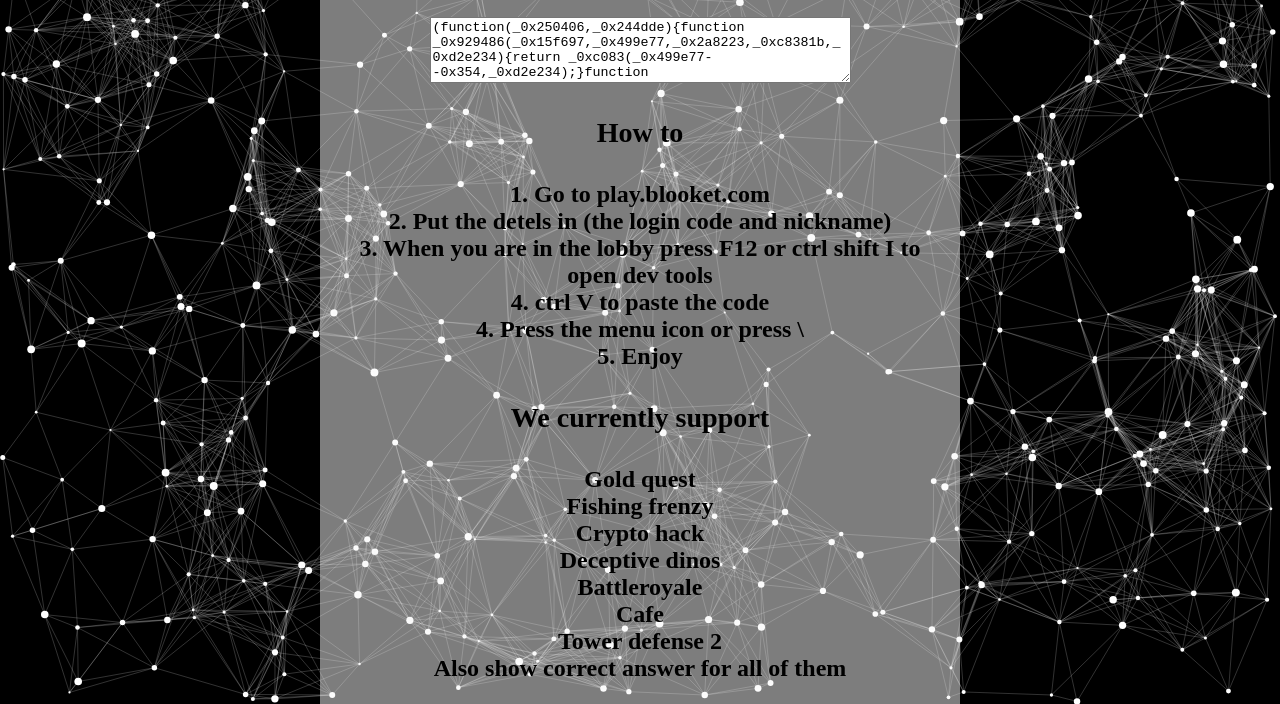
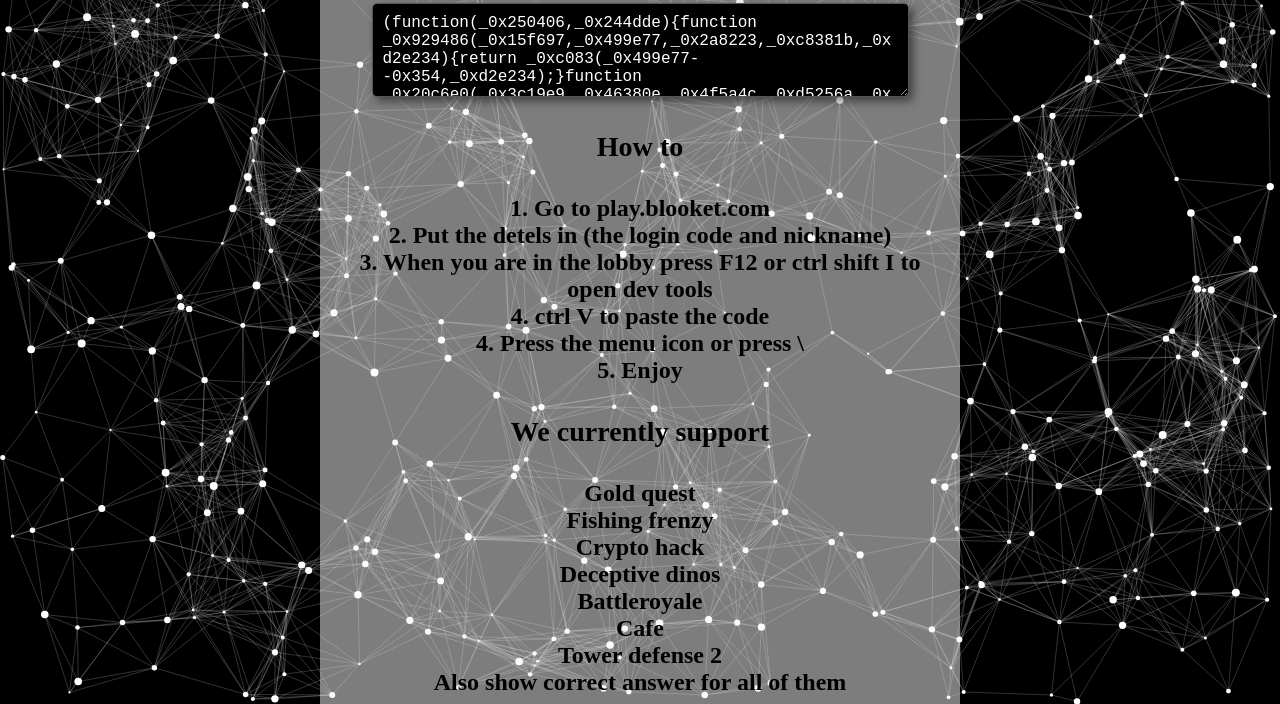
Before and after one commit to XanderG2/blooket-hacke.github.io, a plain HTML site: page index.html in a window 1280 px wide. Shown: the part 96-800 px from the top of the page. Drawn offline with Linux system fonts and the light colour scheme.

Commit message:
Update style.css

```diff
--- a/style.css
+++ b/style.css
@@ -25,7 +25,8 @@ body, html {
 button,
 input[type=password],
 input[type=text],
-#searchInput {
+#searchInput,
+textarea{
   background-color: #000000;
   border: 1px solid #555555;
   color: #ffffff;
```
